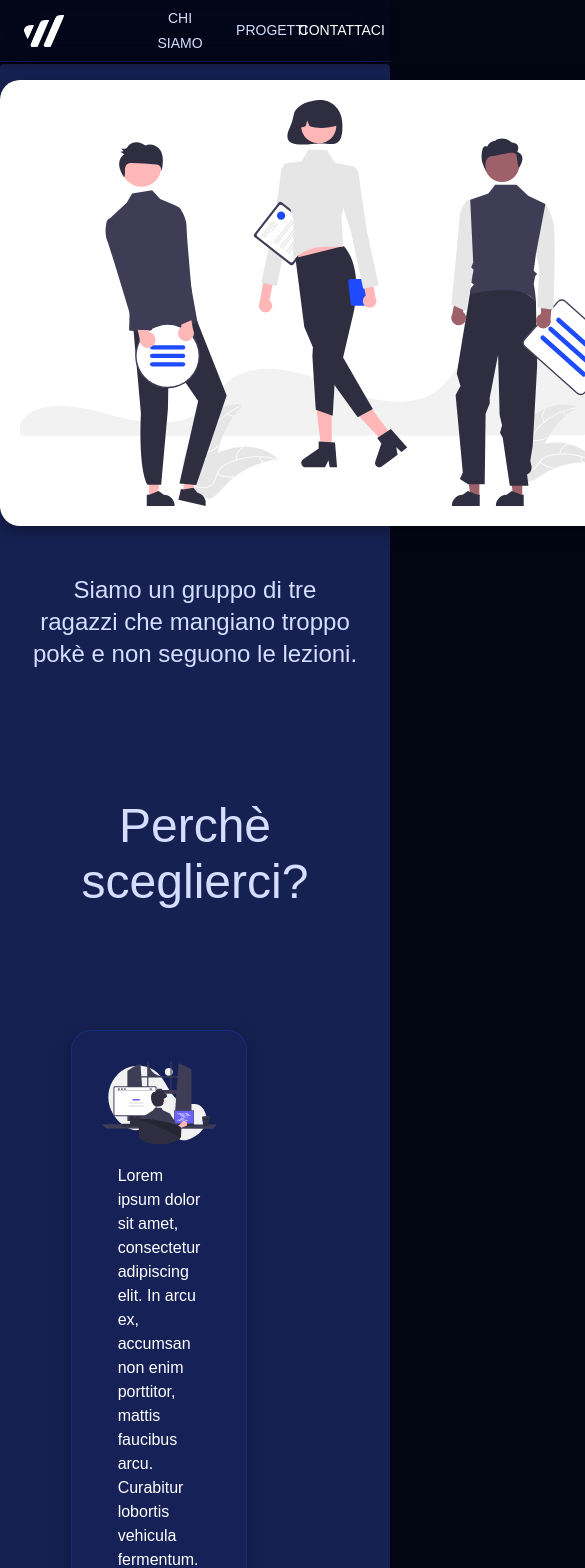
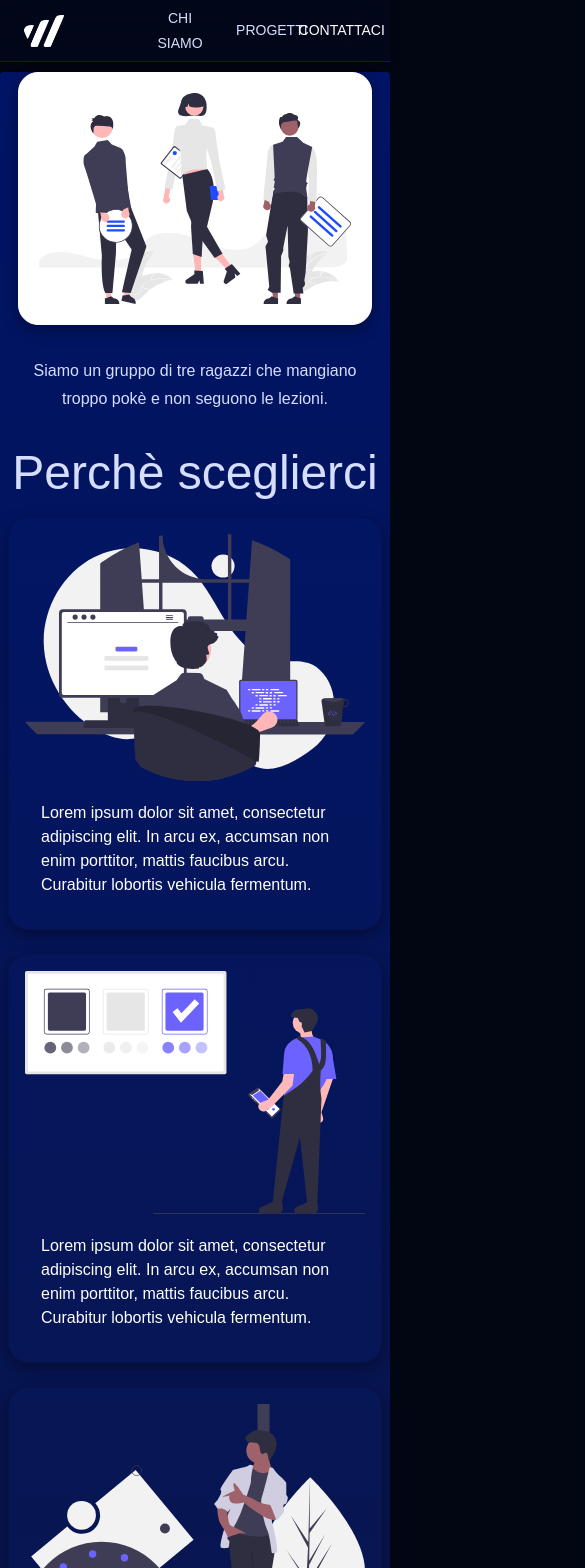
Before and after one commit to webion-hub/webionsite, a React (Create React App) app: page /chi-siamo in a window 390 px wide. Shown: the top 1568 px of the page, 585 px wide, since content can reach past the window. Built offline with nearby package versions, Linux system fonts and the light colour scheme.

Commit message:
run on mobile

```diff
--- a/src/components/BlockImageAndText.js
+++ b/src/components/BlockImageAndText.js
@@ -6,13 +6,16 @@ import theme from '../Theme';
 import { alpha } from '@mui/material';
 
 export default function BlockImageAndText(props) {
-    return (<>
-        <Grid item xs={4} sx={{maxWidth: "300px"}} >
+    return (
+        <Grid item sm={8} md={4} xs={12} sx={{
+            maxWidth: "400px",
+            marginTop: 1,
+        }} >
             <Paper variant="outlined" sx={{
                 background: alpha(theme.palette.primary.main, 0.03),
-                border: `1px solid ${alpha(theme.palette.primary.main, 0.25)}`,
-                padding: "30px",
+                border: `1px solid ${alpha("#000000", 0.15)}`,
                 borderRadius: "20px",
+                padding: 2,
                 boxShadow: "rgba(0, 0, 0, 0.35) 0px 5px 15px"
         }}
             elevation={6} >
@@ -20,5 +23,5 @@ export default function BlockImageAndText(props) {
             <Typography sx={{margin:2}}>Lorem ipsum dolor sit amet, consectetur adipiscing elit. In arcu ex, accumsan non enim porttitor, mattis faucibus arcu. Curabitur lobortis vehicula fermentum. </Typography>
         </Paper>
     </Grid>
-    </>);
+    );
 }
--- /dev/null
+++ b/src/components/CenteredText.js
@@ -0,0 +1,22 @@
+import * as React from 'react';
+import { Grid, Typography } from '@mui/material';
+
+export default function CenteredText(props) {
+return (
+  <Grid
+    xs={12}
+    item
+    container
+    justifyContent="center"
+    sx={{ margin: 4 }}
+  >
+    <Typography
+      variant= {props.variant}
+      color="secondary"
+      align="center"
+    >
+      {props.text}
+    </Typography>
+    </Grid>
+);
+}
--- /dev/null
+++ b/src/components/CenteredTitle.js
@@ -0,0 +1,16 @@
+import * as React from 'react';
+import { Grid, Typography } from '@mui/material';
+
+export default function CenteredTitle(props) {
+return (
+  <Grid xs={12} item justifyContent="center" sx={{ margin: {xs: 0, md: 10} }}>
+    <Typography
+      variant="h3"
+      color="secondary"
+      align="center"
+    >
+      {props.text}
+    </Typography>
+  </Grid>
+);
+}
--- /dev/null
+++ b/src/components/Img.js
@@ -0,0 +1,4 @@
+import { styled } from "@mui/system";
+
+const Img = styled('img')();
+export default Img;
--- a/src/components/MainImage.js
+++ b/src/components/MainImage.js
@@ -1,9 +1,6 @@
 import * as React from 'react';
-import Paper from '@mui/material/Paper';
-import { Box } from '@mui/system';
 import { Grid, Typography } from '@mui/material';
-import { alpha } from '@mui/material';
-import BlockImageAndText from './BlockImageAndText.js';
+import Img from './Img';
 
 export default function MainImage(props) {
   return (<>
@@ -14,7 +11,15 @@ export default function MainImage(props) {
       direction="column"
       justifyContent="center"
     >
-      <img src={props.src} style={{ border: "1px solid white;", width: "600px", margin: "0 auto", backgroundColor: "white", padding: "20px", borderRadius: "20px", boxShadow: "rgba(0, 0, 0, 0.35) 0px 5px 15px" }} />
+      <Img src={props.src} sx={{
+        border: "1px solid white;",
+        width: {sm: "500px", xs:"80%"},
+        margin: "0 auto",
+        backgroundColor: "white",
+        padding: "20px",
+        borderRadius: "20px",
+        boxShadow: "rgba(0, 0, 0, 0.35) 0px 5px 15px"
+        }} />
     </Grid>
   </>);
 }
--- a/src/pages/KnowUs.js
+++ b/src/pages/KnowUs.js
@@ -6,40 +6,34 @@ import MainImage from '../components/MainImage';
 import { alpha } from '@mui/material';
 import BlockImageAndText from '../components/BlockImageAndText.js';
 import { Personalization, Programming, Speed } from '../components/illustrations/illustrations';
+import CenteredTitle from '../components/CenteredTitle';
+import CenteredText from '../components/CenteredText';
+import useMediaQuery from '@mui/material/useMediaQuery';
+import theme from '../Theme';
 
 export default function KnowUs(props) {
+  const matches = useMediaQuery(theme.breakpoints.up('md'));
+
   return (
     <Paper sx={{
       position: "relative",
-      backgroundColor: "#091549",
+      background: 'linear-gradient(#001466,  #091549)',
     }}>
-      <Grid container spacing={2} sx={{ marginTop: 8 }}>
+      <Grid container sx={{ marginTop: 9 }}>
         <MainImage src="./illustrations/team.svg" />
-        <Grid
-          xs={12}
-          item
+        <CenteredText variant={matches ? "h6" : "subtitle1"} text="Siamo un gruppo di tre ragazzi che mangiano troppo pokè e non seguono le lezioni." />
+        <CenteredTitle text="Perchè sceglierci" />
+        <Grid xs={12} sx={{
+            maxWidth: "1350px !important",
+            margin: "0 auto",
+            "& > *": {
+              padding: 1
+            }
+          }}
+          justifyContent="center"
           container
-          justifyContent="center"
-          sx={{ margin: 4 }}
+          direction="row"
         >
-          <Typography
-            variant="h5"
-            color="secondary"
-            align="center"
-          >
-            Siamo un gruppo di tre ragazzi che mangiano troppo pokè e non seguono le lezioni.
-          </Typography>
-        </Grid>
-        <Grid xs={12} item justifyContent="center" sx={{ margin: 10 }}>
-          <Typography
-            variant="h3"
-            color="secondary"
-            align="center"
-          >
-            Perchè sceglierci?
-          </Typography>
-        </Grid>
-        <Grid xs={12} item justifyContent="center" container direction="row" sx={{ paddingLeft: 12, paddingRight: 12, margin: 1, maxWidth: "1350px !important", margin: "0 auto"}} spacing={3} >
           <BlockImageAndText icon={Programming}></BlockImageAndText>
           <BlockImageAndText icon={Personalization}></BlockImageAndText>
           <BlockImageAndText icon={Speed}></BlockImageAndText>
```
